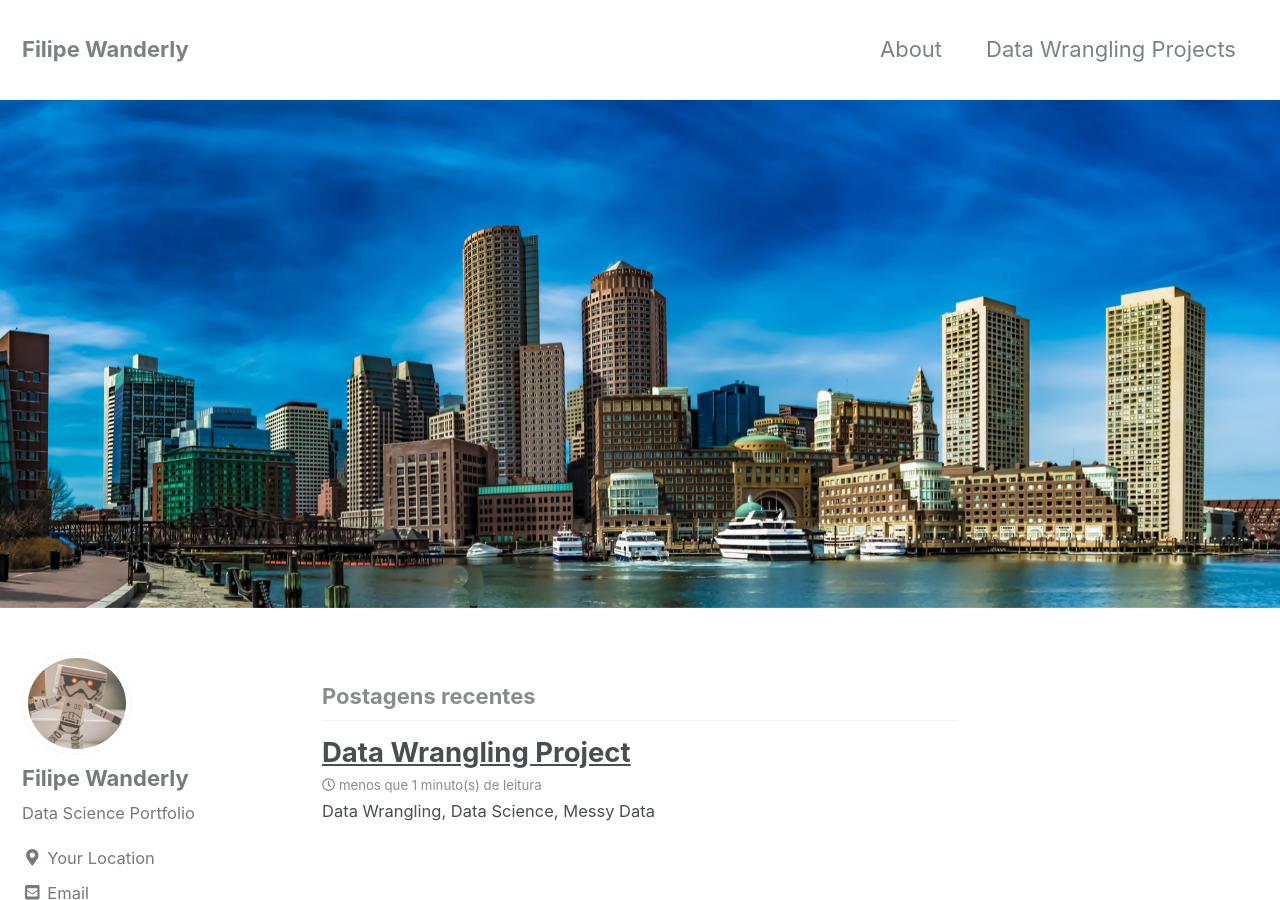
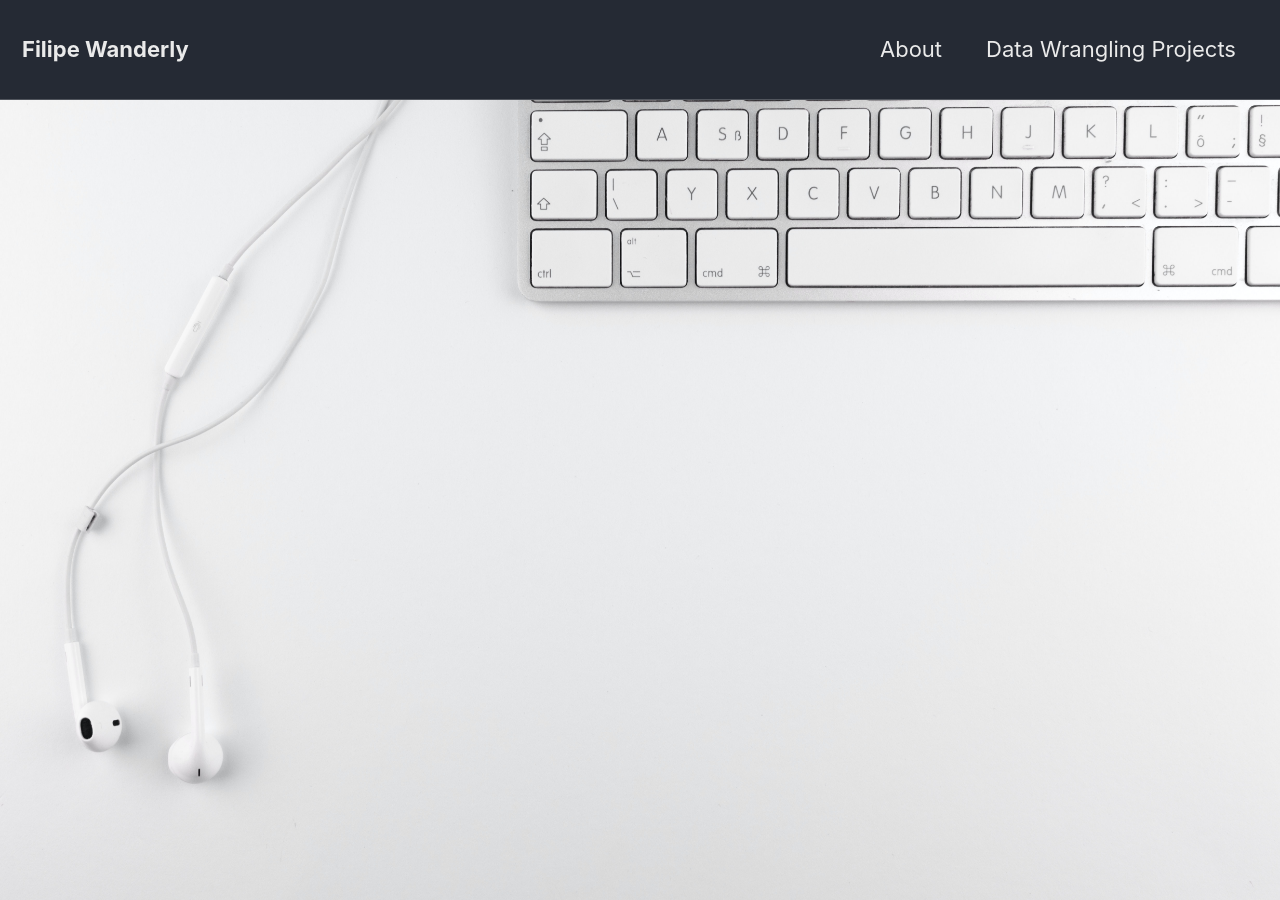
Before and after one commit to filipewds/filipewds.github.io, a Jekyll site: the page built from index.html, in a window 1280 px wide and 900 px high. Built offline with Jekyll 4.4.1, drawn with Linux system fonts in a browser that asks for light colours; nearby versions of some CDN libraries; the list of posts is cut into pages by our own code; some of the changed text lies outside the part shown.

Commit message:
Fixing configs and setting new bg

```diff
--- a/_config.yml
+++ b/_config.yml
@@ -5,7 +5,7 @@
 # For technical reasons, this file is *NOT* reloaded automatically when you use
 # `jekyll serve`. If you change this file, please restart the server process.
 
-minimal_mistakes_skin    : "default" # "air", "aqua", "contrast", "dark", "dirt", "neon", "mint", "plum", "sunrise"
+minimal_mistakes_skin    : "dark" # "air", "aqua", "contrast", "dark", "dirt", "neon", "mint", "plum", "sunrise"
 
 # Site Settings
 locale                   : "pt-BR"
@@ -87,7 +87,7 @@
   name             : "Filipe Wanderly"
   avatar           : "/images/bio-pic-2.jpg" # path of avatar image, e.g. "/assets/images/bio-photo.jpg"
   bio              : "Data Science Portfolio"
-  location         : "Your Location"
+  location         : "São Paulo, SP - Brazil"
   email            : "filipewds@hotmail.com"
   uri              :
   home             : # null (default), "absolute or relative url to link to author home"
@@ -95,15 +95,15 @@
   codepen          :
   dribbble         :
   flickr           :
-  facebook         : "https://www.facebook.com/filipewds"
+  facebook         : "filipewds"
   foursquare       :
-  github           : "Your Github"
+  github           : "filipewds"
   gitlab           :
   google_plus      :
   keybase          :
   instagram        :
   lastfm           :
-  linkedin         : "https://www.linkedin.com/in/filipewds" # "john-doe-12345678" (the last part of your profile url, e.g. https://www.linkedin.com/in/john-doe-12345678)
+  linkedin         : "filipewds" # "john-doe-12345678" (the last part of your profile url, e.g. https://www.linkedin.com/in/john-doe-12345678)
   pinterest        :
   soundcloud       :
   stackoverflow    : # "123456/username" (the last part of your profile url, e.g. https://stackoverflow.com/users/123456/username)
--- a/index.html
+++ b/index.html
@@ -2,5 +2,5 @@
 layout: home
 author_profile: true
 header:
-  image: "/images/waterfront.jpg"
+  image: "/images/pexels-lukas-1420709.jpg"
 ---
```
Also changed, not shown: images/pexels-lukas-1420709.jpg (added).
